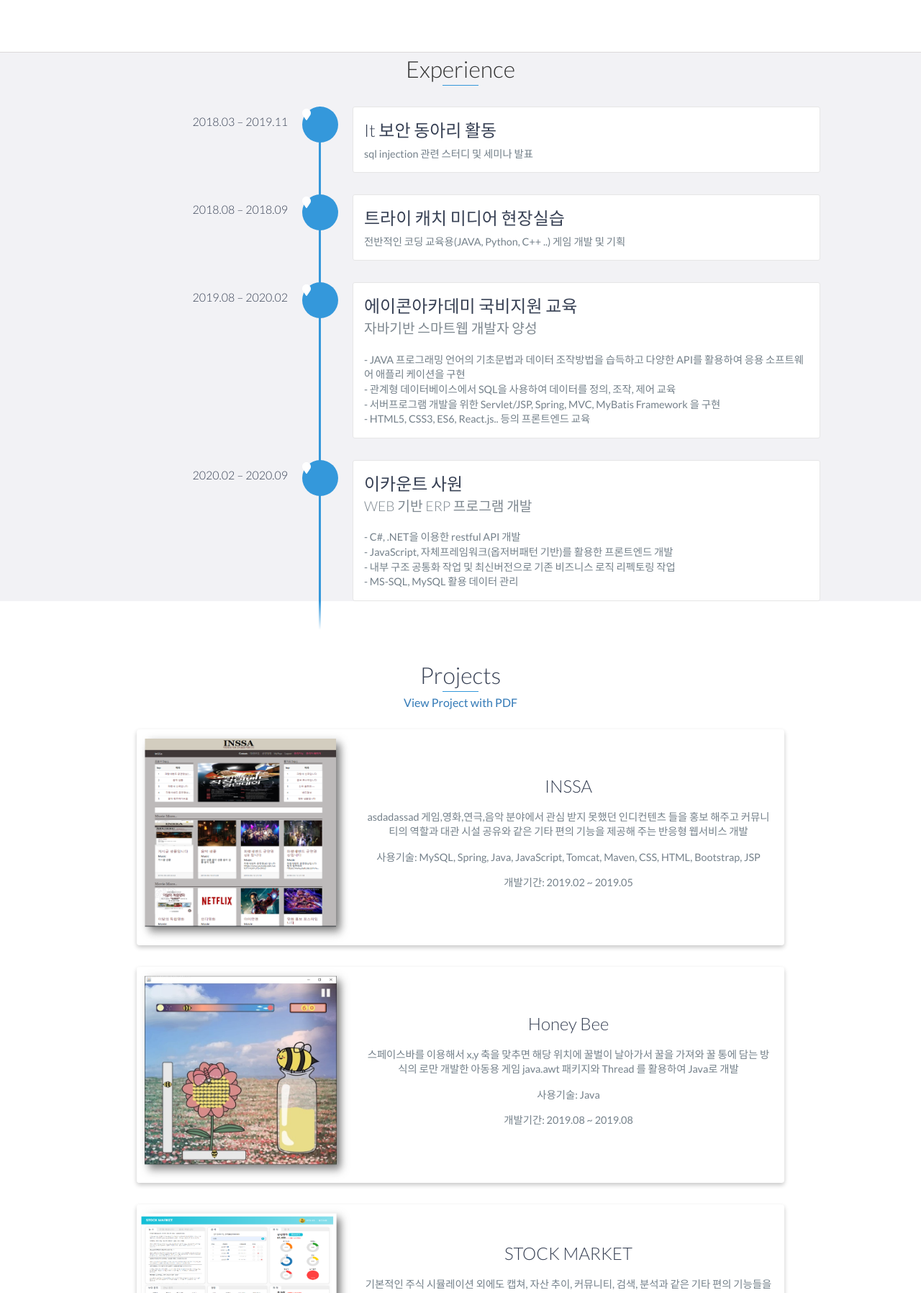
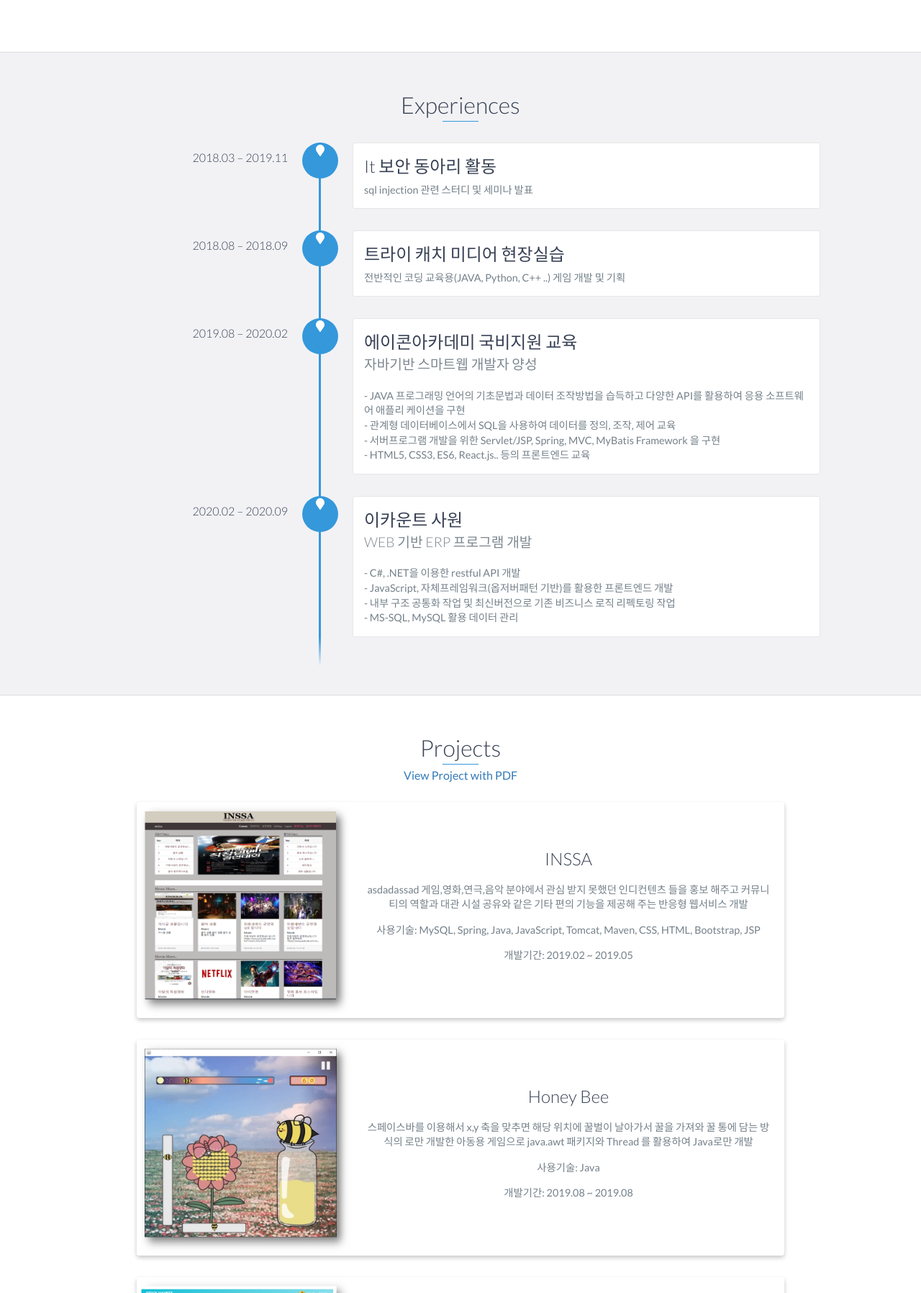
Before and after one commit to terry894/terry894.github.io, a website: page index.html in a window 1280 px wide. Shown: the part 471-2267 px from the top of the page at 72% size. Drawn offline with nearby package versions, Linux system fonts and the light colour scheme.

Commit message:
Update index.html
추가수정

```diff
--- a/index.html
+++ b/index.html
@@ -75,8 +75,8 @@
     </div>
     <!-- End #about -->
 
-    <div id="experiences" class="background-alt">
-        <h2 class="heading">Experience</h2>
+    <div id="experience" class="background-alt">
+        <h2 class="heading">Experiences</h2>
         <div id="experience-timeline">
             <div data-date="2018.03 – 2019.11">
                 <h3>It 보안 동아리 활동</h3>
@@ -149,8 +149,8 @@
                     <div class="project-info">
                         <h3>Honey Bee</h3>
                         <p>
-                            스페이스바를 이용해서 x,y 축을 맞추면 해당 위치에 꿀벌이 날아가서 꿀을 가져와 꿀 통에 담는 방식의 로만 개발한 아동용 게임
-                            java.awt 패키지와 Thread 를 활용하여 Java로 개발
+                            스페이스바를 이용해서 x,y 축을 맞추면 해당 위치에 꿀벌이 날아가서 꿀을 가져와 꿀 통에 담는 방식의 로만 개발한 아동용 게임으로
+                            java.awt 패키지와 Thread 를 활용하여 Java로만 개발
                         </p>
                         <p>
                             사용기술: Java
```
